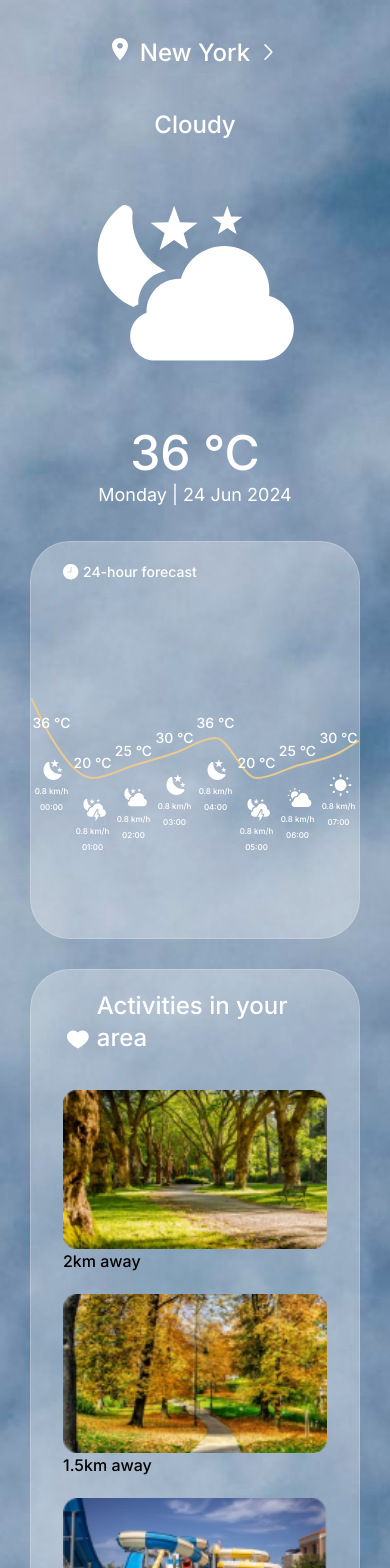
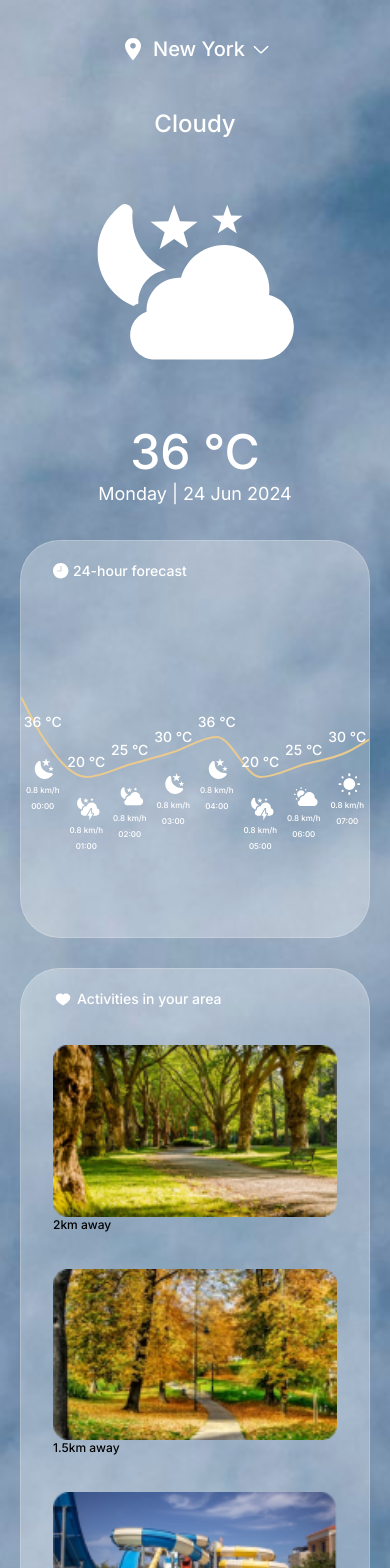
Before and after one commit to dimavroudis/weather-app, a React (Vite) app: page / in a window 390 px wide. Shown: the top 1568 px of the page. Built offline with nearby package versions, Linux system fonts and the light colour scheme.

Commit message:
imporve responsive deisgn

```diff
--- a/src/modules/home/index.tsx
+++ b/src/modules/home/index.tsx
@@ -1,5 +1,6 @@
 import { useState } from "react";
-import { Container, Grid, Stack } from "@mantine/core";
+import { Container, Stack } from "@mantine/core";
+import { useMediaQuery } from "@mantine/hooks";
 import CurrentWeather from "../../shared/components/current-weather";
 import Activities from "../../shared/components/activities";
 import AirCondition from "../../shared/components/air-condition";
@@ -8,11 +9,14 @@ import Menu from "../../shared/components/menu";
 import WeatherReport from "../../shared/interfaces/weatherReport";
 import { DATA } from "./data";
 
+import styles from "./styles.module.css";
+
 const getBackground = (id: string) => {
   return `/weather-bgs/${id}.jpg`;
 };
 
 const Home = () => {
+  const isMobile = useMediaQuery("(min-width: 1024px)");
   const [data] = useState<WeatherReport>(DATA);
 
   const backgroundImage = getBackground(data.current.weather.id);
@@ -20,37 +24,36 @@ const Home = () => {
   return (
     <Container
       fluid
-      px="lg"
+      px={{ base: "md", lg: "lg" }}
       py="lg"
       className="min-h-screen bg-blue-200 text-white bg-cover md:grid grid-rows-min"
       style={{ backgroundImage: `url("${backgroundImage}")` }}
     >
-      <div className="lg:px-14 lg:pt-9 lg:mb-6 mb-8">
+      <div className={`lg:px-14 lg:pt-9 lg:mb-6 mb-8`}>
         <CurrentWeather current={data.current} location={data.location} />
       </div>
 
-      <div className="flex w-full gap-x-8">
-        <Menu className="w-24 h-full hidden lg:flex" />
-        <Container fluid px="0" className="w-full">
-          <Grid gutter="md">
-            <Grid.Col span="auto">
+      <div
+        className={`flex flex-col gap-7 lg:grid ${styles.container} lg:gap-5 `}
+      >
+        {isMobile ? (
+          <div className={`${styles.menu}`}>
+            <Menu />
+          </div>
+        ) : null}
+        <div className={`${styles.main}`}>
           <Stack gap="lg">
             <HourlyForecast
               title={"24-hour forecast"}
               data={data.hourly_forecast}
               className="lg:order-2"
             />
-                <Activities
-                  activities={data.activities}
-                  className="lg:order-1"
-                />
+            <Activities activities={data.activities} className="lg:order-1" />
           </Stack>
-            </Grid.Col>
-            <Grid.Col span={{ base: 12, lg: 3 }}>
+        </div>
+        <div className={`${styles.side}`}>
           <AirCondition data={data.daily_forecast} />
-            </Grid.Col>
-          </Grid>
-        </Container>
+        </div>
       </div>
     </Container>
   );
--- /dev/null
+++ b/src/modules/home/styles.module.css
@@ -0,0 +1,15 @@
+.container {
+  grid-template: "menu main side" 1fr/ 100px auto 25%;
+}
+
+.main {
+  grid-area: main;
+}
+
+.side {
+  grid-area: side;
+}
+
+.menu {
+  grid-area: menu;
+}
--- a/src/shared/components/activities/component.tsx
+++ b/src/shared/components/activities/component.tsx
@@ -13,15 +13,18 @@ type ActivitiesProps = {
 const Activities = ({ activities, className = "" }: ActivitiesProps) => {
   return (
     <Widget className={`px-8 ${className}`}>
-      <h2 className="flex justify-start items-end gap-1 text-2xl mb-9">
-        <ReactSVG src={"/svgs/heart.svg"} className="w-8" />
+      <h2 className="flex justify-start items-start gap-1 lg:text-2xl text-sm mb-9">
+        <ReactSVG
+          src={"/svgs/heart.svg"}
+          className="w-5 lg:w-8 flex-shrink-0"
+        />
         Activities in your area
       </h2>
       <SimpleGrid cols={{ base: 1, sm: 2, md: 4 }}>
         {activities.map((activity) => (
           <Card
             key={activity.title}
-            className="bg-transparent border-0"
+            className="bg-transparent border-0 mb-4"
             px="0"
             py="0"
             radius={0}
@@ -32,7 +35,7 @@ const Activities = ({ activities, className = "" }: ActivitiesProps) => {
               radius="sm"
               fallbackSrc="https://placehold.co/600x400?text=Placeholder"
             />
-            <span>{activity.title}</span>
+            <h3 className="text-xs">{activity.title}</h3>
           </Card>
         ))}
       </SimpleGrid>
--- a/src/shared/components/current-weather/component.tsx
+++ b/src/shared/components/current-weather/component.tsx
@@ -39,10 +39,15 @@ const CurrentWeather = ({ current, location }: CurrentWeatherProps) => {
     <div
       className={`flex flex-col items-center font-medium gap-10 lg:grid ${styles.layout}`}
     >
-      <div className={`${styles.location} flex justify-start items-end gap-1`}>
+      <div
+        className={`${styles.location} flex justify-start items-center gap-1`}
+      >
         <ReactSVG src={"/svgs/pin.svg"} className="w-4 m-2" />
-        <span className="text-2xl">{location.label}</span>
-        <ReactSVG src={"/svgs/caret-right.svg"} className="w-4 m-2" />
+        <span className="text-xl lg:text-2xl">{location.label}</span>
+        <ReactSVG
+          src={"/svgs/caret.svg"}
+          className="w-2 m-2 rotate-90 lg:rotate-0"
+        />
       </div>
       <div className={`${styles.status} text-center lg:text-left`}>
         <span className="text-2xl lg:text-4xl">
```
Also changed, not shown: public/svgs/caret-right.svg (deleted), public/svgs/caret.svg (added). Lines whose indentation alone changed are shown as unchanged.
